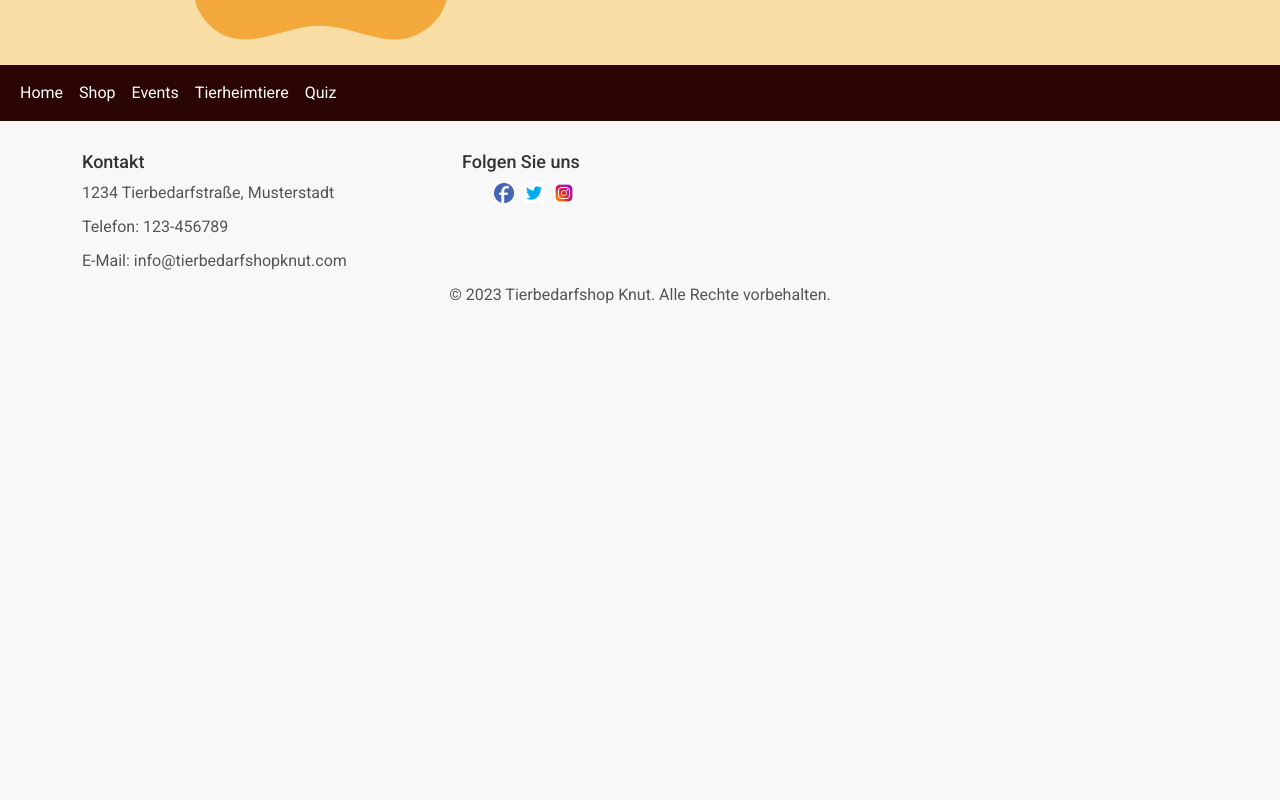
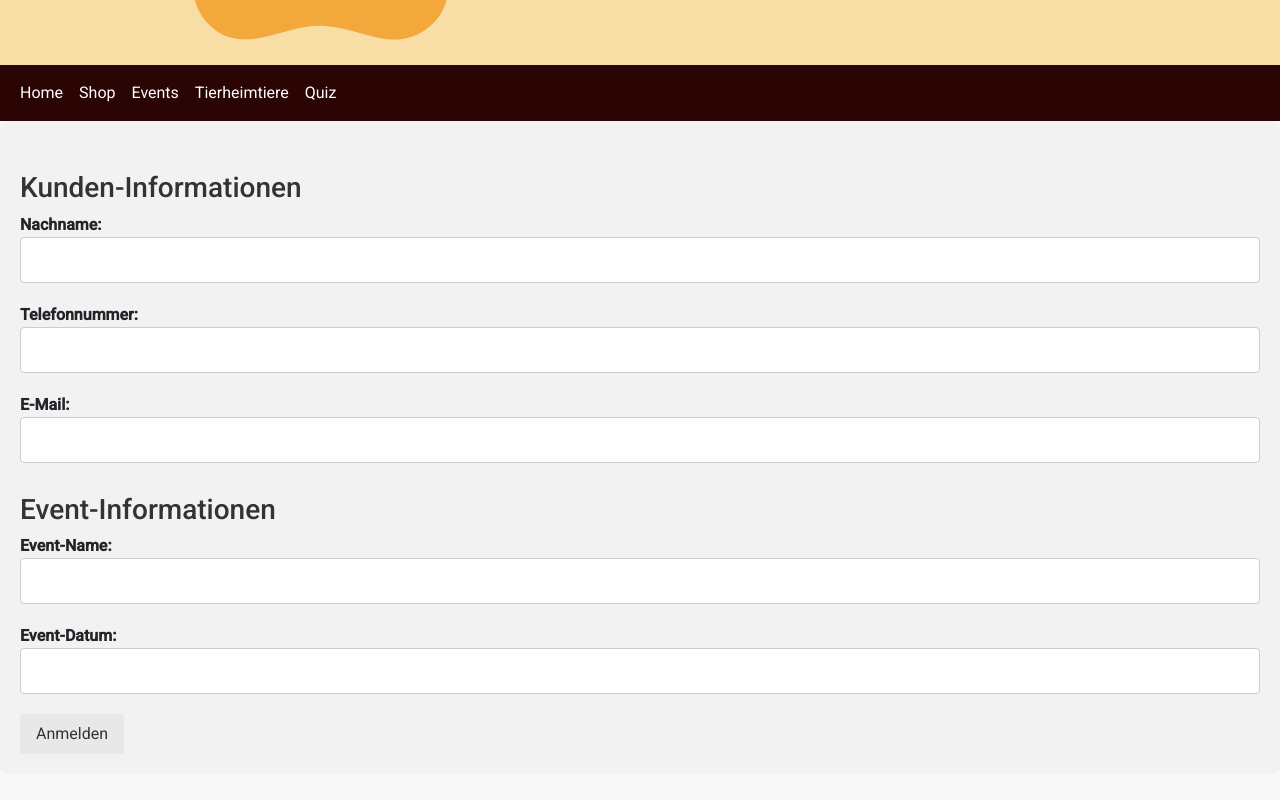
Before and after one commit to TahiraAiedail/Tierbedarf-App, an Angular app: page /anmeldeformularevent in a window 1280 px wide. Before the commit this address led to /. Shown: the part 320-1120 px from the top of the page. Before the commit the page ends 800 px from the top, so only its background shows below. Built offline with nearby package versions, Linux system fonts and the light colour scheme.

Commit message:
eventanmeldung

```diff
--- a/package.json
+++ b/package.json
@@ -18,6 +18,7 @@
     "@angular/compiler": "^16.0.4",
     "@angular/core": "^16.0.4",
     "@angular/forms": "^16.0.4",
+    "@angular/material": "^16.1.4",
     "@angular/platform-browser": "^16.0.4",
     "@angular/platform-browser-dynamic": "^16.0.4",
     "@angular/router": "^16.0.4",
--- /dev/null
+++ b/src/app/anmeldeformularevent/anmeldeformularevent.component.css
@@ -0,0 +1,40 @@
+.contact-form {
+    background-color: #f2f2f2;
+    padding: 20px;
+    border-radius: 8px;
+  }
+
+  .form-group {
+    margin-bottom: 20px;
+  }
+
+  label {
+    font-weight: bold;
+  }
+
+  input,
+  textarea {
+    width: 100%;
+    padding: 10px;
+    border: 1px solid #ccc;
+    border-radius: 4px;
+  }
+
+  .section-title {
+    color: #333;
+    margin-top: 30px;
+  }
+
+  .submit-button {
+    background-color: #e8e8e8;
+    color: #333333;
+    border: none;
+    border-radius: 4px;
+    padding: 8px 16px;
+    font-size: 16px;
+    cursor: pointer;
+  }
+
+  .submit-button:hover {
+    background-color: #dcdcdc;
+  }
--- /dev/null
+++ b/src/app/anmeldeformularevent/anmeldeformularevent.component.html
@@ -0,0 +1,31 @@
+<form class="contact-form" (submit)="submitForm()">
+
+  <h3 class="section-title">Kunden-Informationen</h3>
+
+  <div class="form-group">
+      <label for="nachname">Nachname:</label>
+      <input type="text" id="nachname" name="nachname" [(ngModel)]="user.nachname" required readonly>
+    </div>
+    <div class="form-group">
+      <label for="telefonnummer">Telefonnummer:</label>
+      <input type="tel" id="telefonnummer" name="telefonnummer" [(ngModel)]="user.telefonnummer" required>
+    </div>
+    <div class="form-group">
+      <label for="email">E-Mail:</label>
+      <input type="email" id="email" name="email" [(ngModel)]="user.email" required readonly>
+    </div>
+
+    <h3 class="section-title">Event-Informationen</h3>
+
+    <div class="form-group">
+      <label for="eventname">Event-Name:</label>
+      <input type="text" id="eventname" name="eventname" [(ngModel)]="eventname" required readonly>
+    </div>
+    <div class="form-group">
+      <label for="eventdatum">Event-Datum:</label>
+      <input type="text" id="eventdatum" name="eventdatum" [(ngModel)]="eventdatum" required readonly>
+    </div>
+
+
+    <button type="submit" class="submit-button">Anmelden</button>
+  </form>
--- /dev/null
+++ b/src/app/anmeldeformularevent/anmeldeformularevent.component.ts
@@ -0,0 +1,62 @@
+import { Component, OnInit,ViewChild, ElementRef } from '@angular/core';
+import { HttpClient } from '@angular/common/http';
+import { ActivatedRoute, Router } from '@angular/router';
+import { AuthService } from '../auth/auth.service';
+import { MatSnackBar } from '@angular/material/snack-bar';
+
+
+
+@Component({
+  selector: 'app-anmeldeformularevent',
+  templateUrl: './anmeldeformularevent.component.html',
+  styleUrls: ['./anmeldeformularevent.component.css']
+})
+export class AnmeldeformulareventComponent {
+
+  user = {
+  kundenID: this.authService.getKundenID(),
+  nachname: this.authService.getNachname(),
+  telefonnummer: this.authService.getTelefonnummer(),
+  email:this.authService.getEmail(),
+  };
+
+  private snackBar!: MatSnackBar;
+
+  public eventid!: number;
+  public eventname!: string;
+  public eventdatum!: string;
+
+
+  ngOnInit(): void {
+    console.log('ngOnInit aufgerufen');
+    this.route.queryParams.subscribe(params => {
+      this.eventid = params['eventid'];
+      this.eventname = params['eventname'];
+      this.eventdatum = params['eventdatum']
+        });
+      }
+
+
+ constructor(private route: ActivatedRoute,private http: HttpClient, private router: Router,private authService: AuthService) { }
+
+ submitForm(): void {
+
+  const requestData = {
+    KundenID: this.user.kundenID,
+    EventID: this.eventid
+  };
+    // HTTP-Anfrage an den Server senden
+  this.http.post('/eventteilnehmerliste',requestData).subscribe(
+  (response) => {
+    // Erfolgreiche Antwort vom Server erhalten
+    console.log('Erfolgreich eingefügt:', response);
+    this.snackBar.open('Anmeldung erfolgreich!', 'OK', { duration: 3000 });
+  },
+  (error) => {
+    // Fehler beim Senden der Anfrage oder beim Verarbeiten der Antwort
+    console.error('Fehler beim Einfügen:', error);
+  }
+);
+  this.router.navigate(['/events']);
+ }
+}
--- a/src/app/app-routing.module.ts
+++ b/src/app/app-routing.module.ts
@@ -12,6 +12,7 @@ import { KennenlernformularComponent } from './kennenlernformular/kennenlernform
 import { HomeComponent } from './home/home.component';
 import { ProfilComponent } from './profil/profil.component';
 import { LoginComponent } from './anmeldung/login/login.component';
+import { AnmeldeformulareventComponent } from './anmeldeformularevent/anmeldeformularevent.component';
 
 
 
@@ -26,6 +27,7 @@ const routes: Routes = [
   { path: 'home', component: HomeComponent},
   { path: 'profil', component: ProfilComponent},
   { path: 'login', component: LoginComponent},
+  { path: 'anmeldeformularevent', component: AnmeldeformulareventComponent },
   { path: '', redirectTo: '/login', pathMatch: 'full'}
 ];
 
--- a/src/app/events/events.component.html
+++ b/src/app/events/events.component.html
@@ -11,7 +11,7 @@
             <p><b>Beschreibung:</b></p>
             <p>{{ event.description }}</p>
           </div>
-          <button class="termin" (click)="goToRegistration(event.eventID)">Jetzt anmelden</button>
+          <button *ngIf="isLoggedIn()" class="termin" (click)="goToRegistration(event.eventID,event.title,event.date)">Jetzt anmelden</button>
         </div>
       </div>
     </div>
--- a/src/app/events/events.component.ts
+++ b/src/app/events/events.component.ts
@@ -1,6 +1,8 @@
-import { Component, OnInit } from '@angular/core';
+import { Component, OnInit,ViewChild, ElementRef } from '@angular/core';
 import { HttpClient } from '@angular/common/http';
 import { Router } from '@angular/router';
+import { AuthService } from '../auth/auth.service';
+
 
 @Component({
   selector: 'app-events',
@@ -13,7 +15,8 @@ export class EventsComponent {
     events: []
   };
 
-  constructor(private http: HttpClient, private router: Router) { }
+
+  constructor(private http: HttpClient, private router: Router,private authService: AuthService) { }
 
   ngOnInit(): void {
     this.getEvents(); // Aufruf der Methode bei Initialisierung der Komponente
@@ -40,8 +43,8 @@ export class EventsComponent {
     );
   }
 
-  goToRegistration(eventId: number) {
-    this.router.navigate(['/registration'], { queryParams: { eventId: eventId } });
+  goToRegistration(eventId: number, eventname: string, eventdatum: string) {
+    this.router.navigate(['/anmeldeformularevent'], { queryParams: { eventid: eventId, eventname: eventname, eventdatum: eventdatum } });
   }
 
   formatDate(dateStr: string): string {
@@ -51,4 +54,9 @@ export class EventsComponent {
     let year = date.getFullYear();
     return `${day}.${month}.${year}`;
   }
+
+  isLoggedIn(): boolean {
+    // Rufe den Login-Status ab
+    return this.authService.isLoggedIn;
+  }
 }
```
Also changed, not shown: src/app/app.module.ts (+5 -4 lines), 2 other files (tests, documents, lock files or other folders).
